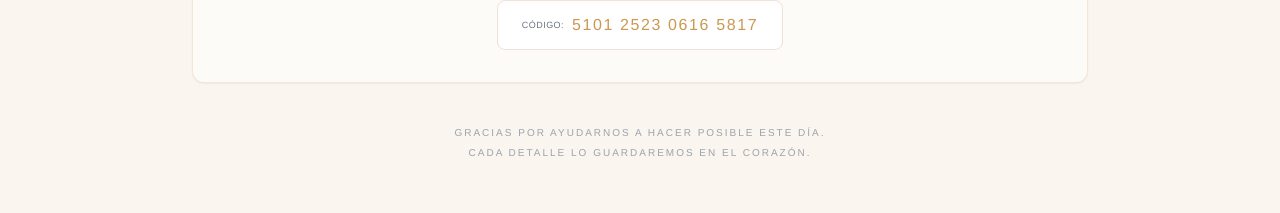
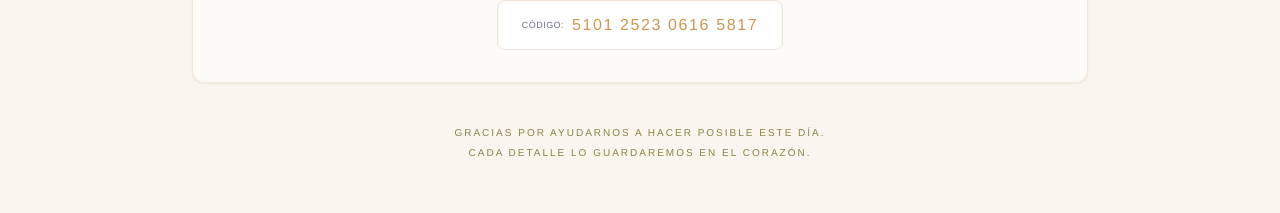
Before and after one commit to valmaqueda/invitacion-tania-raul, a React (Vite) app: page / in a window 1280 px wide. Shown: the part 7160-7373 px from the top of the page. Built offline with nearby package versions, Linux system fonts and the light colour scheme; a web font is replaced by a local one.

Commit message:
Ajustes de gitsection

```diff
--- a/src/sections/GiftSection.jsx
+++ b/src/sections/GiftSection.jsx
@@ -201,7 +201,7 @@ export default function GiftSection() {
           initial={{ opacity: 0 }}
           whileInView={{ opacity: 1 }}
           transition={{ delay: 0.8 }}
-          className="text-center text-[9px] md:text-[10px] text-gray-400 uppercase tracking-[0.2em] max-w-lg mx-auto leading-loose"
+          className="text-center text-[9px] md:text-[10px] text-[#8b8442] uppercase tracking-[0.2em] max-w-lg mx-auto leading-loose"
         >
           Gracias por ayudarnos a hacer posible este día.<br />
           Cada detalle lo guardaremos en el corazón.
```
